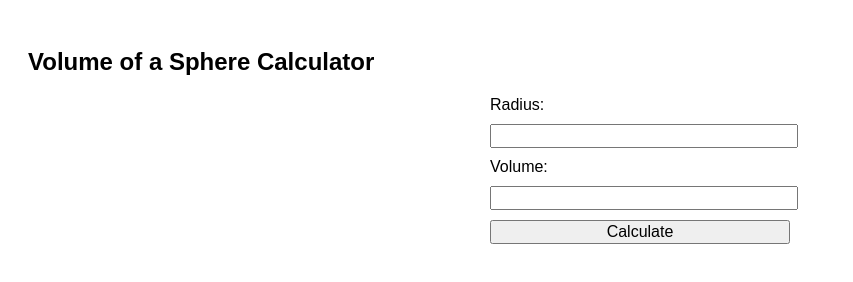
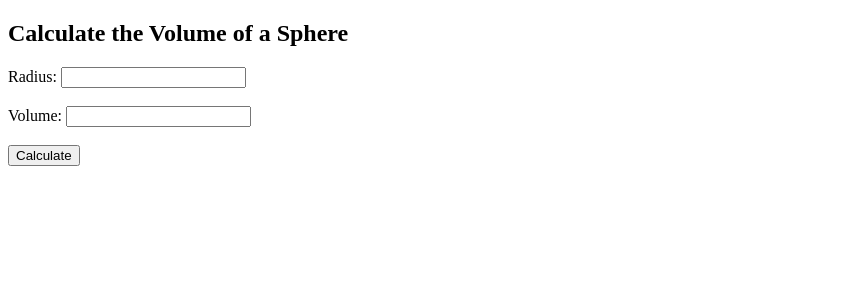
Before and after one commit to acciojob/sphere-vol-sahilaroora, a website: page main.html in a window 1280 px wide. Shown: the whole page, without its empty margins (0-853 px from the left). Drawn offline with Linux system fonts and the light colour scheme.

Commit message:
created a submission

```diff
--- a/main.html
+++ b/main.html
@@ -1,46 +1,20 @@
 <!DOCTYPE html>
-<html>
+<html lang="en">
 <head>
+  <meta charset="UTF-8">
   <title>Sphere Volume Calculator</title>
-    <style>
-      body {
-        font-family: Arial, sans-serif;
-        padding: 20px;
-      }
-
-      form {
-        max-width: 300px;
-        margin: auto;
-      }
-
-      label,
-      input {
-        display: block;
-        width: 100%;
-        margin-bottom: 10px;
-        font-size: 16px;
-      }
-
-      input[type="submit"] {
-        cursor: pointer;
-      }
-    </style>
 </head>
 <body>
-    <h2>Volume of a Sphere Calculator</h2>
 
-    <form id="sphereForm">
+  <h2>Calculate the Volume of a Sphere</h2>
+  <form id="MyForm" onsubmit="volume_sphere(); return false;">
     <label for="radius">Radius:</label>
-      <input type="text" id="radius" name="radius" required />
-
+    <input type="text" id="radius" name="radius">
+    <br><br>
     <label for="volume">Volume:</label>
-      <input type="text" id="volume" name="volume" readonly />
-
-      <input
-        type="submit"
-        value="Calculate"
-        onclick="volume_sphere(); return false;"
-      />
+    <input type="text" id="volume" name="volume" readonly>
+    <br><br>
+    <input type="submit" value="Calculate">
   </form>
 
   <script src="script.js"></script>
--- a/script.js
+++ b/script.js
@@ -1,21 +1,20 @@
 function volume_sphere() {
-  const radiusInput = document.getElementById("radius").value.trim();
-  const volumeOutput = document.getElementById("volume");
-
+  // Get input value
+  const radiusInput = document.getElementById('radius').value;
   const radius = parseFloat(radiusInput);
 
-  // Check for invalid input (negative or non-numeric)
+  // Get volume output field
+  const volumeField = document.getElementById('volume');
+
+  // Validate input: check for non-numeric or negative values
   if (isNaN(radius) || radius < 0) {
-    volumeOutput.value = "NaN";
-  } else {
-    // Calculate volume
-    const volume = (4 / 3) * Math.PI * Math.pow(radius, 3);
-    // Round to 4 decimal places
-    volumeOutput.value = volume.toFixed(4);
+    volumeField.value = 'NaN';
+    return;
   }
 
-  return false; // Prevent form submission
+  // Calculate volume using formula V = (4/3) * π * r^3
+  const volume = (4 / 3) * Math.PI * Math.pow(radius, 3);
+
+  // Round to 4 decimal places and display
+  volumeField.value = volume.toFixed(4);
 }
-
-// Attach event listener to the form
-document.getElementById("MyForm").onsubmit = volume_sphere;
```
Lines whose indentation alone changed are shown as unchanged.
